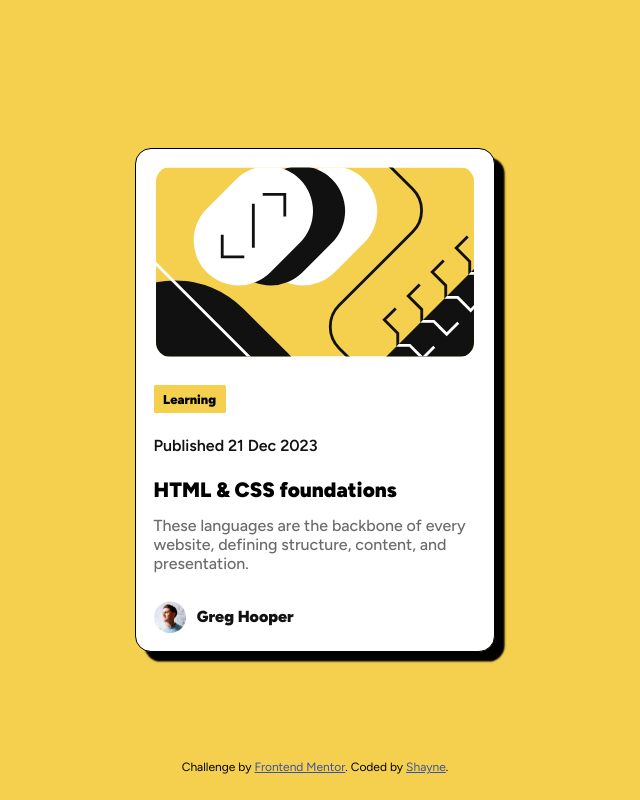
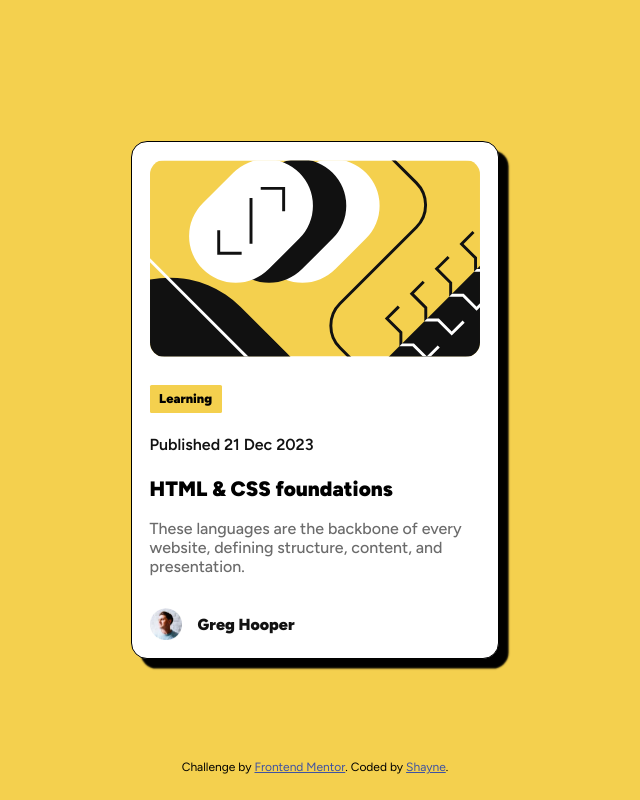
Before and after one commit to WindowsM16a/blog-preview-card, a plain HTML site: page index.html in a window 1280 px wide. Shown: the whole page, without its empty margins (325-965 px from the left). Drawn offline with Linux system fonts and the light colour scheme.

Commit message:
final i think

```diff
--- a/styles.css
+++ b/styles.css
@@ -29,7 +29,7 @@ body {
     height: 100vh;
 
     .preview-case {
-        width: 22.5rem;
+        width: 23rem;
         display: flex;
         flex-direction: column;
         align-items: center;
@@ -42,7 +42,7 @@ body {
         box-shadow: 0.6rem 0.6rem 0.1rem rgb(1, 1, 0);
 
         .preview-illustration img {
-            width: 19.9rem;
+            width: 20.6rem;
             border-radius: 0.9rem;
         }
 
@@ -82,8 +82,8 @@ body {
                 flex-direction: row;
                 align-items: center;
                 text-align: left;
-                padding-top: 1.7rem;
-                gap: 0.7rem;
+                padding-top: 2rem;
+                gap: 1rem;
 
                 img {
                     width: 2rem;
@@ -99,7 +99,7 @@ body {
 
         .preview-text h1 {
             font-size: 1.3rem;
-            margin-bottom: 0.9rem;
+            margin-bottom: 1.1rem;
             font-weight: 900;
         }
     }
```
